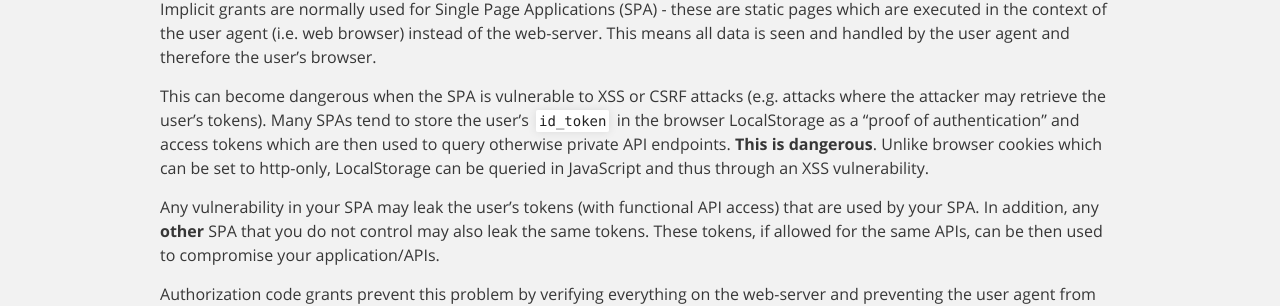
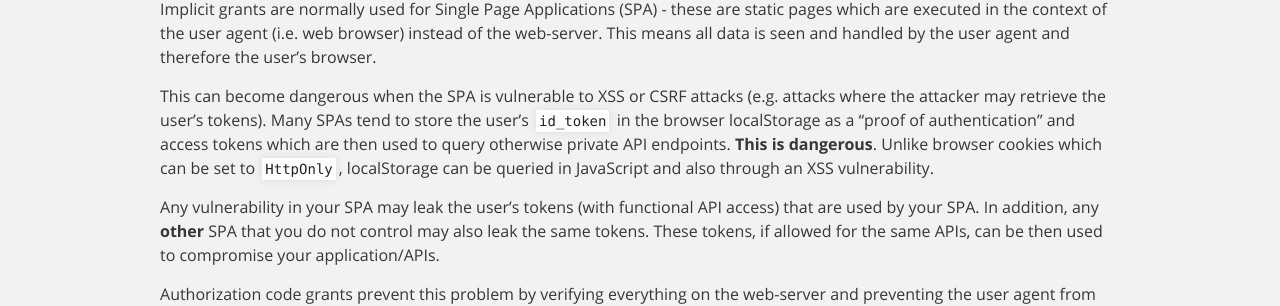
Before and after one commit to mozilla/infosec.mozilla.org, a Jekyll site: the page built from docs/guidelines/iam/openid_connect.md, in a window 1280 px wide and 900 px high, scrolled down 4704 px. Shown: the part 151-457 px from the top of the window. Built offline with Jekyll 4.4.1, drawn with Linux system fonts in a browser that asks for light colours; the repository's description, which GitHub fills in, is left out.

Commit message:
Caps & fixes

```diff
--- a/docs/guidelines/iam/openid_connect.md
+++ b/docs/guidelines/iam/openid_connect.md
@@ -89,7 +89,7 @@ Implicit grants are inherently more dangerous and difficult to implement safely.
 
 Implicit grants are normally used for Single Page Applications (SPA) - these are static pages which are executed in the context of the user agent (i.e. web browser) instead of the web-server. This means all data is seen and handled by the user agent and therefore the user's browser.
 
-This can become dangerous when the SPA is vulnerable to XSS or CSRF attacks (e.g. attacks where the attacker may retrieve the user's tokens). Many SPAs tend to store the user's `id_token` in the browser LocalStorage as a "proof of authentication" and access tokens which are then used to query otherwise private API endpoints. **This is dangerous**. Unlike browser cookies which can be set to http-only, LocalStorage can be queried in JavaScript and thus through an XSS vulnerability.
+This can become dangerous when the SPA is vulnerable to XSS or CSRF attacks (e.g. attacks where the attacker may retrieve the user's tokens). Many SPAs tend to store the user's `id_token` in the browser localStorage as a "proof of authentication" and access tokens which are then used to query otherwise private API endpoints. **This is dangerous**. Unlike browser cookies which can be set to `HttpOnly`, localStorage can be queried in JavaScript and also through an XSS vulnerability.
 
 Any vulnerability in your SPA may leak the user's tokens (with functional API access) that are used by your SPA. In addition, any **other** SPA that you do not control may also leak the same tokens. These tokens, if allowed for the same APIs, can be then used to compromise your application/APIs.
 
```
